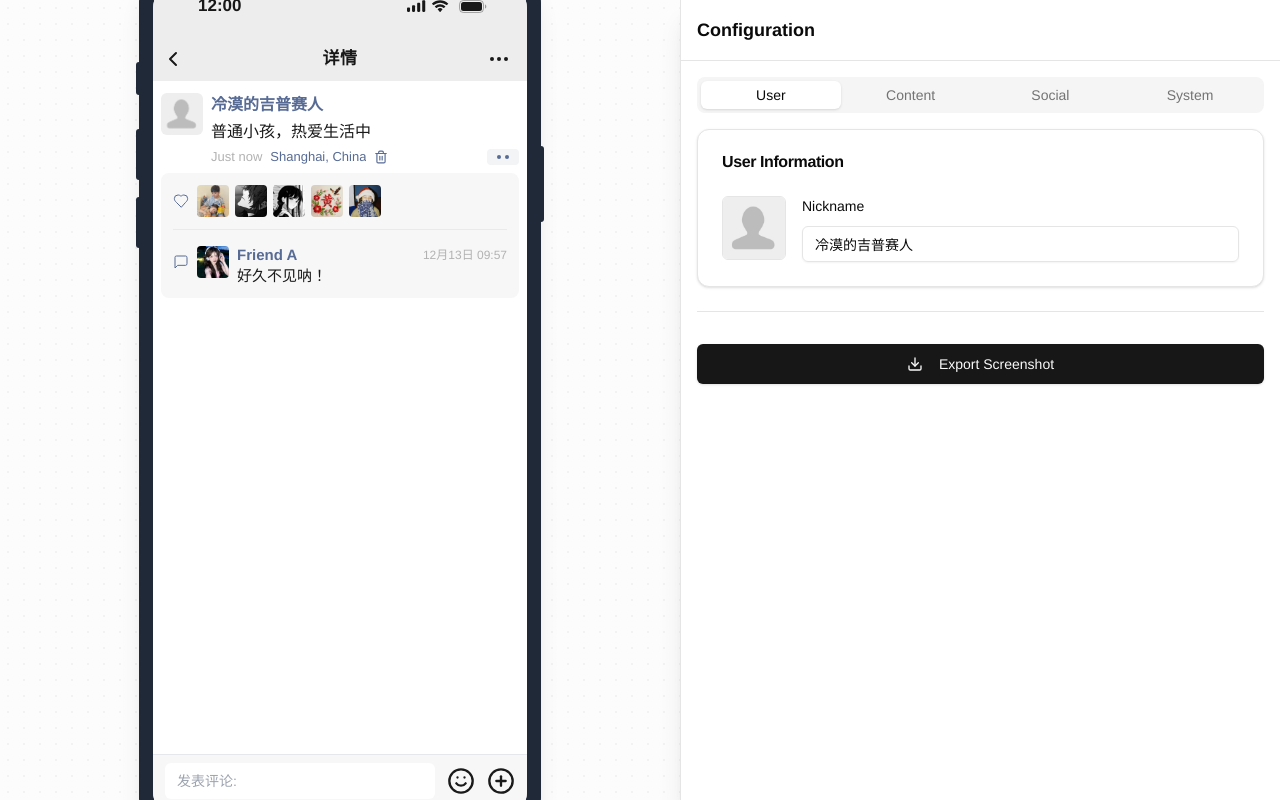
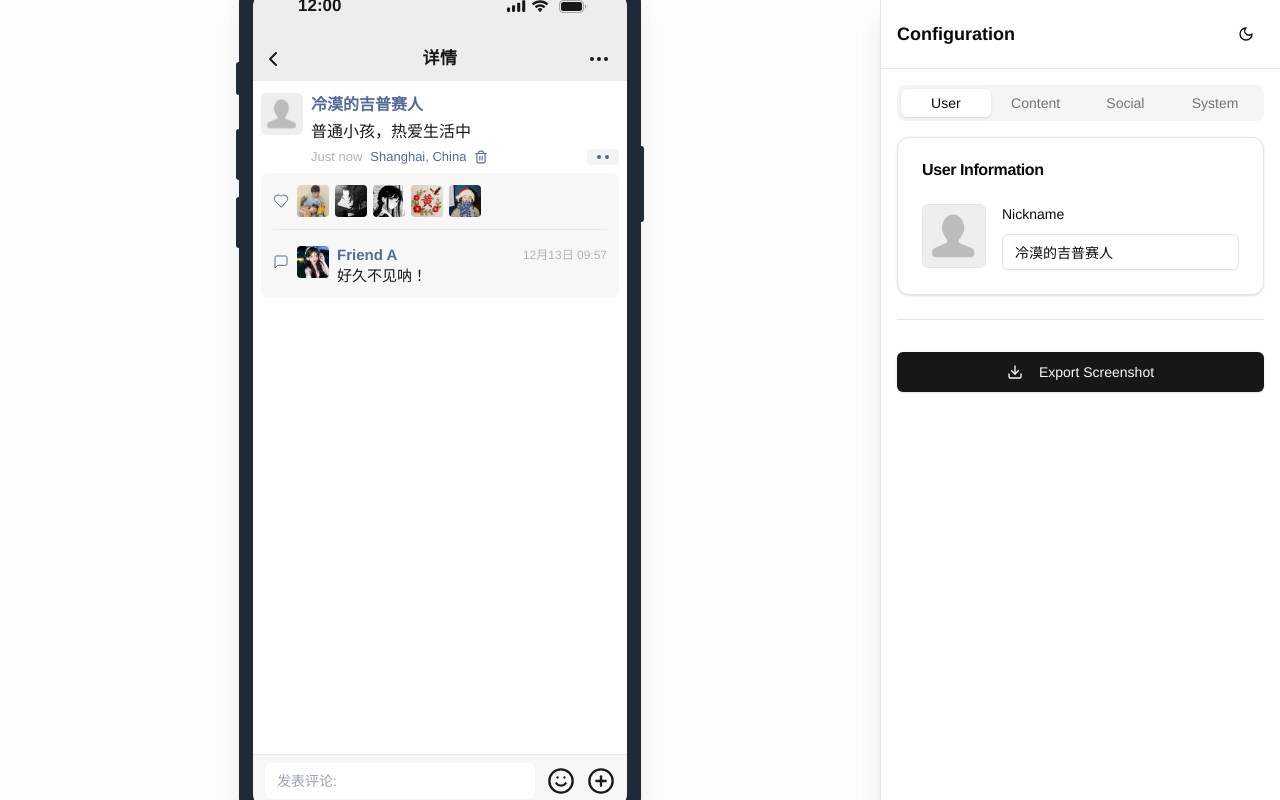
Before and after one commit to Mahoo12138/wechat-moment, a React (Vite) app: page /editor in a window 1280 px wide. Built offline with nearby package versions, Linux system fonts and the light colour scheme; a web font is replaced by a local one.

Commit message:
feat(theme): 添加暗黑模式支持并优化UI组件
实现暗黑模式切换功能，包括主题状态管理、本地存储和系统偏好检测
更新MomentItem组件以支持暗黑模式背景色
调整编辑器页面布局，添加主题切换按钮

```diff
--- a/src/components/preview/MomentItem.tsx
+++ b/src/components/preview/MomentItem.tsx
@@ -65,7 +65,7 @@ export function MomentItem() {
                         <Trash2 className="w-[14px] h-[14px] text-wx-link flex-shrink-0" />
                     </div>
                     {/* Operation Menu Button */}
-                    <div className="bg-gray-100 rounded-[4px] px-2.5 py-1.5 flex gap-1 cursor-pointer flex-shrink-0">
+                    <div className="bg-gray-100 dark:bg-[#202020] rounded-[4px] px-2.5 py-1.5 flex gap-1 cursor-pointer flex-shrink-0">
                         <div className="w-1 h-1 rounded-full bg-wx-link"></div>
                         <div className="w-1 h-1 rounded-full bg-wx-link"></div>
                     </div>
--- a/src/pages/EditorPage.tsx
+++ b/src/pages/EditorPage.tsx
@@ -1,7 +1,7 @@
 import { PreviewDevice } from '@/components/preview/PreviewDevice'
 import { ConfigForm } from '@/components/editor/ConfigForm'
 import { Button } from '@/components/ui/button'
-import { Settings2 } from 'lucide-react'
+import { Settings2, Moon, Sun } from 'lucide-react'
 import {
   Drawer,
   DrawerContent,
@@ -9,8 +9,35 @@ import {
   DrawerTitle,
   DrawerTrigger,
 } from "@/components/ui/drawer"
+import { useState, useEffect } from 'react'
 
 export function EditorPage() {
+  const [isDarkMode, setIsDarkMode] = useState(false)
+
+  // Initialize theme from localStorage or system preference
+  useEffect(() => {
+    const savedTheme = localStorage.getItem('theme')
+    if (savedTheme === 'dark' || (!savedTheme && window.matchMedia('(prefers-color-scheme: dark)').matches)) {
+      setIsDarkMode(true)
+      document.documentElement.classList.add('dark')
+    } else {
+      setIsDarkMode(false)
+      document.documentElement.classList.remove('dark')
+    }
+  }, [])
+
+  const toggleTheme = () => {
+    const newMode = !isDarkMode
+    setIsDarkMode(newMode)
+    if (newMode) {
+      document.documentElement.classList.add('dark')
+      localStorage.setItem('theme', 'dark')
+    } else {
+      document.documentElement.classList.remove('dark')
+      localStorage.setItem('theme', 'light')
+    }
+  }
+
   return (
     <div className="flex h-screen overflow-hidden bg-background">
       {/* Left Panel - Preview */}
@@ -39,9 +66,12 @@ export function EditorPage() {
       </div>
 
       {/* Right Panel - Configuration (Desktop only) */}
-      <div className="hidden md:flex w-[600px] border-l bg-card flex-col h-full shadow-xl z-10">
-        <div className="p-4 border-b">
+      <div className="hidden md:flex w-[400px] border-l bg-card flex-col h-full shadow-xl z-10">
+        <div className="p-4 border-b flex items-center justify-between">
           <h2 className="font-semibold text-lg">Configuration</h2>
+          <Button variant="ghost" size="icon" onClick={toggleTheme} title="Toggle Theme">
+            {isDarkMode ? <Sun className="h-5 w-5" /> : <Moon className="h-5 w-5" />}
+          </Button>
         </div>
         <div className="flex-1 overflow-y-auto p-4">
           <ConfigForm />
```
